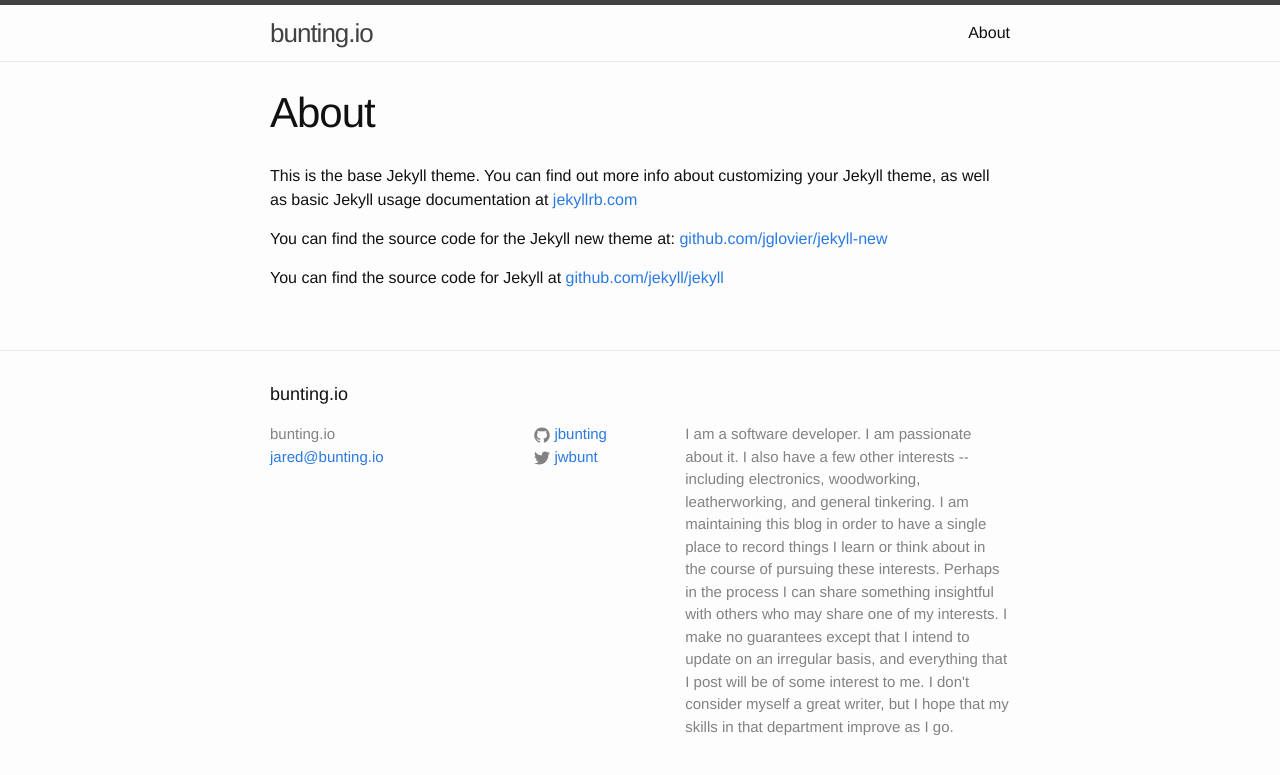
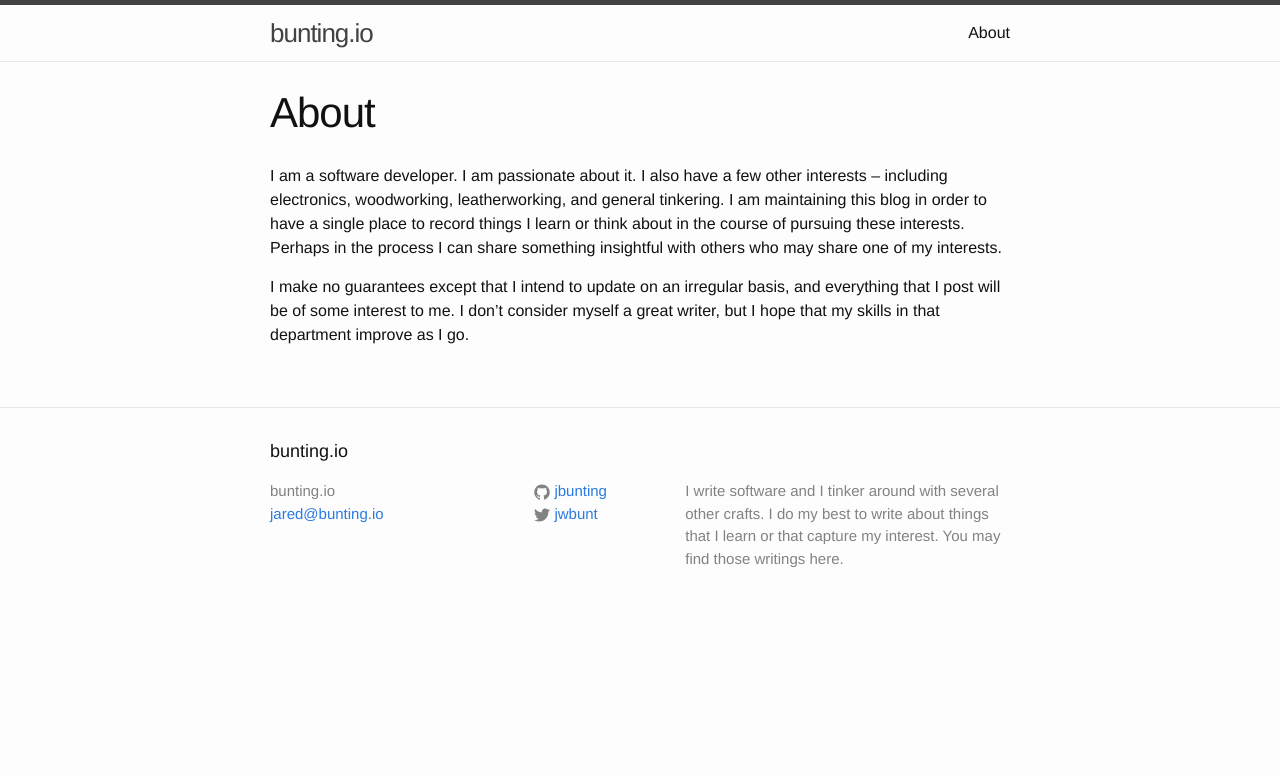
Before and after one commit to jbunting/jbunting.github.io, a Jekyll site: the page built from about.md, in a window 1280 px wide. Shown: the top 775 px of the page. Built offline with Jekyll 4.4.1, drawn with Linux system fonts in a browser that asks for light colours.

Commit message:
Hopefully found a better balance between config.yml and about.md

```diff
--- a/_config.yml
+++ b/_config.yml
@@ -2,16 +2,9 @@
 title: bunting.io
 email: jared@bunting.io
 description: > # this means to ignore newlines until "baseurl:"
-  I am a software developer. I am passionate about it. I also have a few other
-  interests -- including electronics, woodworking, leatherworking, and general
-  tinkering. I am maintaining this blog in order to have a single place to
-  record things I learn or think about in the course of pursuing these
-  interests. Perhaps in the process I can share something insightful with others
-  who may share one of my interests.
-
-  I make no guarantees except that I intend to update on an irregular basis, and
-  everything that I post will be of some interest to me. I don't consider myself
-  a great writer, but I hope that my skills in that department improve as I go.
+  I write software and I tinker around with several other crafts. I do my best
+  to write about things that I learn or that capture my interest. You may find
+  those writings here.
 baseurl: "" # the subpath of your site, e.g. /blog/
 url: "http://bunting.io" # the base hostname & protocol for your site
 twitter_username: jwbunt
--- a/about.md
+++ b/about.md
@@ -4,8 +4,13 @@ title: About
 permalink: /about/
 ---
 
-This is the base Jekyll theme. You can find out more info about customizing your Jekyll theme, as well as basic Jekyll usage documentation at [jekyllrb.com](http://jekyllrb.com/)
+I am a software developer. I am passionate about it. I also have a few other
+interests -- including electronics, woodworking, leatherworking, and general
+tinkering. I am maintaining this blog in order to have a single place to
+record things I learn or think about in the course of pursuing these
+interests. Perhaps in the process I can share something insightful with others
+who may share one of my interests.
 
-You can find the source code for the Jekyll new theme at: [github.com/jglovier/jekyll-new](https://github.com/jglovier/jekyll-new)
-
-You can find the source code for Jekyll at [github.com/jekyll/jekyll](https://github.com/jekyll/jekyll)
+I make no guarantees except that I intend to update on an irregular basis, and
+everything that I post will be of some interest to me. I don't consider myself
+a great writer, but I hope that my skills in that department improve as I go.
```
